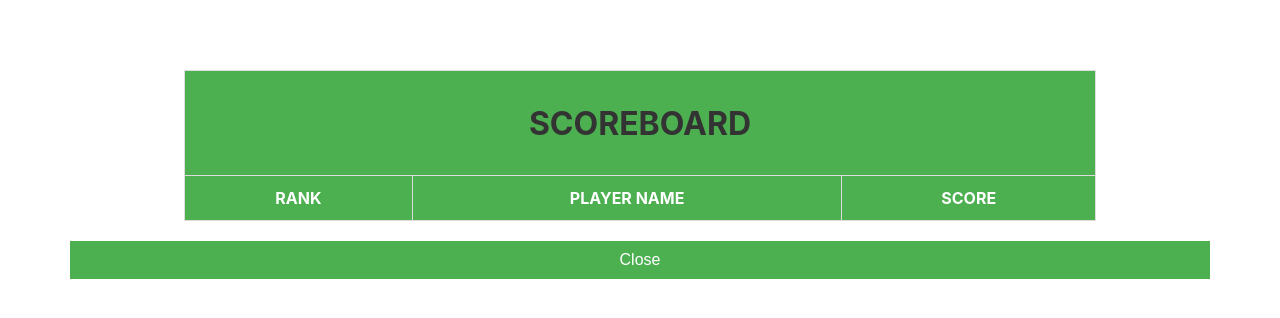
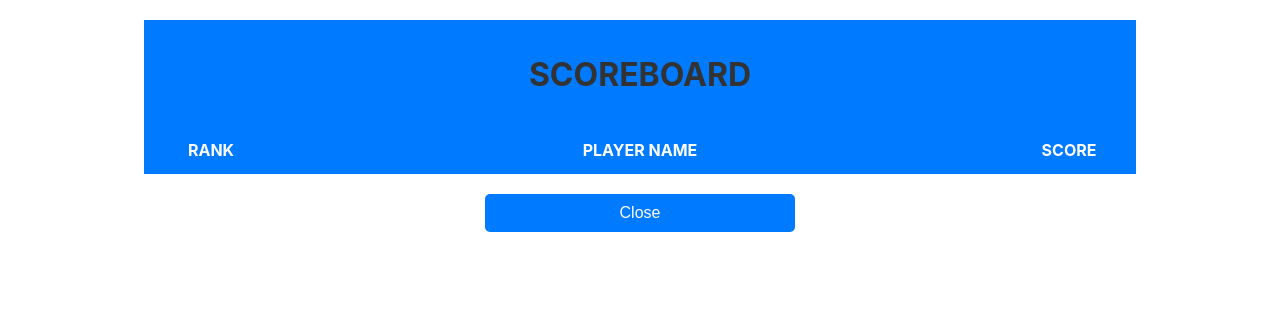
Before and after one commit to palicz/word-matcher-game, a React (Create React App) app: page / in a window 1280 px wide. Both pictures are taken after a click on the button "Scoreboard". Shown: the top 318 px of the page. Built offline with nearby package versions, Linux system fonts and the light colour scheme.

Commit message:
style: Designed the scoreboard to the style of the application

```diff
--- a/src/components/Game.css
+++ b/src/components/Game.css
@@ -4,6 +4,7 @@
     justify-content: center;
     align-items: center;
     height: 100vh;
+    width: 200vh;
     background-color: #fffbf7;
   }
 
@@ -19,9 +20,10 @@
   }
 
   .word {
-    width: 100px;
+    height: 20px;
+    width: 80px;
     padding: 10px 15px;
-    border: 2px solid transparent;
+    border: none;
     background-color: #0077b6;
     cursor: pointer;
     transition: all 0.3s ease;
@@ -40,7 +42,6 @@
   }
 
   .score {
-    margin-top: 20px;
     font-size: 20px;
   }
 
@@ -78,7 +79,6 @@
     display: flex;
     flex-direction: column;
     justify-content: center;
-    margin-top: 25px;
   }
 
   .player-score {
--- a/src/components/Scoreboard.css
+++ b/src/components/Scoreboard.css
@@ -1,6 +1,5 @@
 .score-container {
     text-align: center;
-    margin: 50px;
     padding: 20px;
 }
 
@@ -12,39 +11,58 @@
 }
 
 .score-table th, .score-table td {
-    border: 1px solid #ddd;
+    border: 2px solid #007BFF;
     padding: 12px 15px;
 }
+
 .score-table th {
-    background-color: #4CAF50;
+    background-color: #007BFF;
     color: white;
     text-transform: uppercase;
     font-weight: bold;
 }
 
 .score-table tr:nth-child(even) {
-    background-color: #f2f2f2;
+    background-color: #fffbf7;
 }
+
 .score-table tr:hover {
-    background-color: #ddd;
+    background-color: #fffbf7;
 }
+
 .score-table td {
     text-align: center;
+    border: 2px solid #007BFF;
 }
+
+/* Make the 'Rank' and 'Score' columns the same width */
+.score-table th:nth-child(1),
+.score-table th:nth-child(3),
+.score-table td:nth-child(1),
+.score-table td:nth-child(3) {
+    width: 100px; /* Set equal width for 'Rank' and 'Score' columns */
+}
+
 .close-button {
+    border-radius: 5px;
+    align-self: center;
+    width: 25%;
     margin-top: 20px;
     padding: 10px 20px;
-    background-color: #4CAF50;
-    color: white;
+    background-color: #007BFF;
+    color: #fffbf7;
     border: none;
     cursor: pointer;
     font-size: 16px;
 }
+
 .close-button:hover {
-    background-color: #45a049;
+    background-color: #008080;
 }
+
 .scoreboard-title {
     font-size: 2em;
     margin-bottom: 20px;
     color: #333;
+    border-radius: 5px;
 }
```
